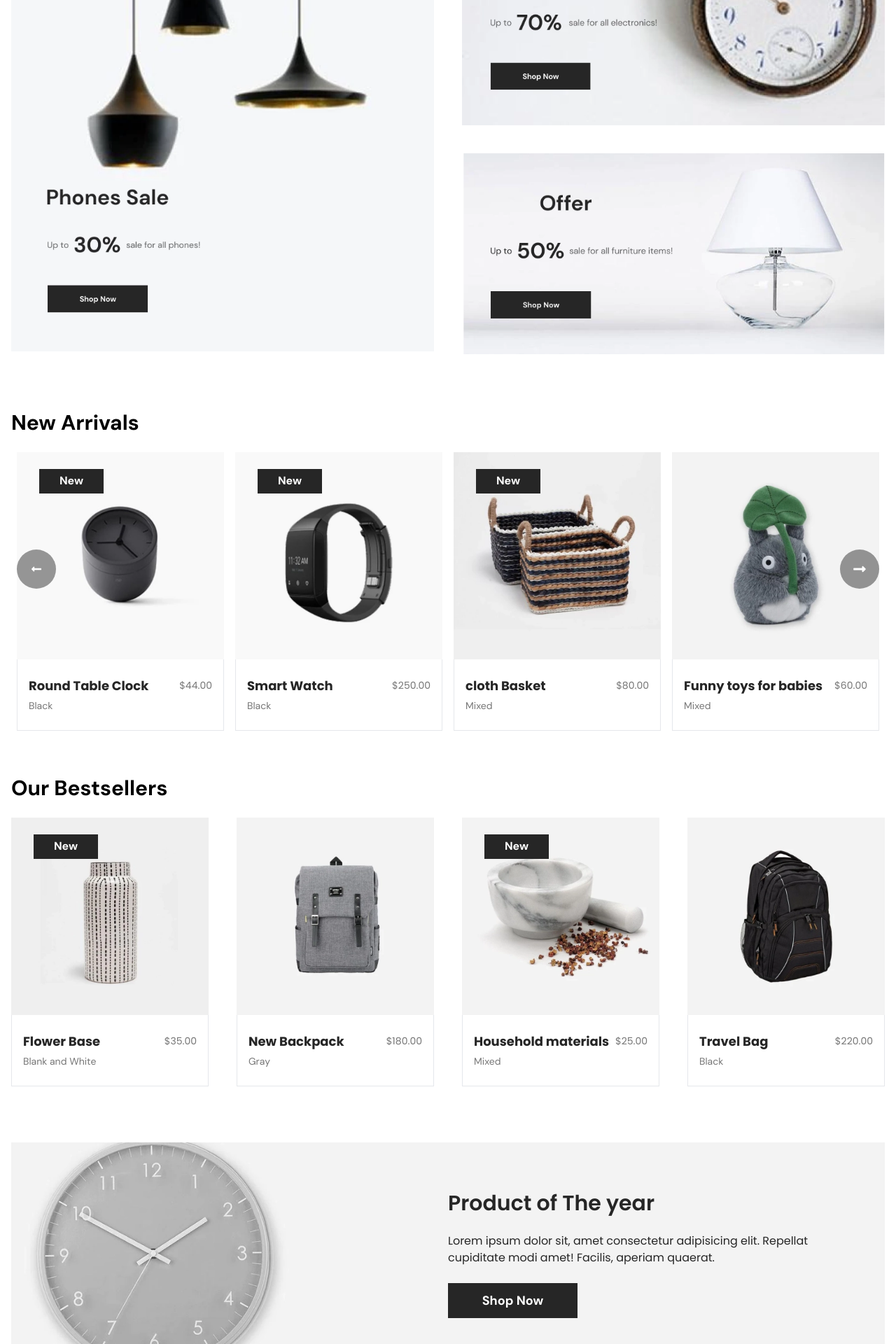
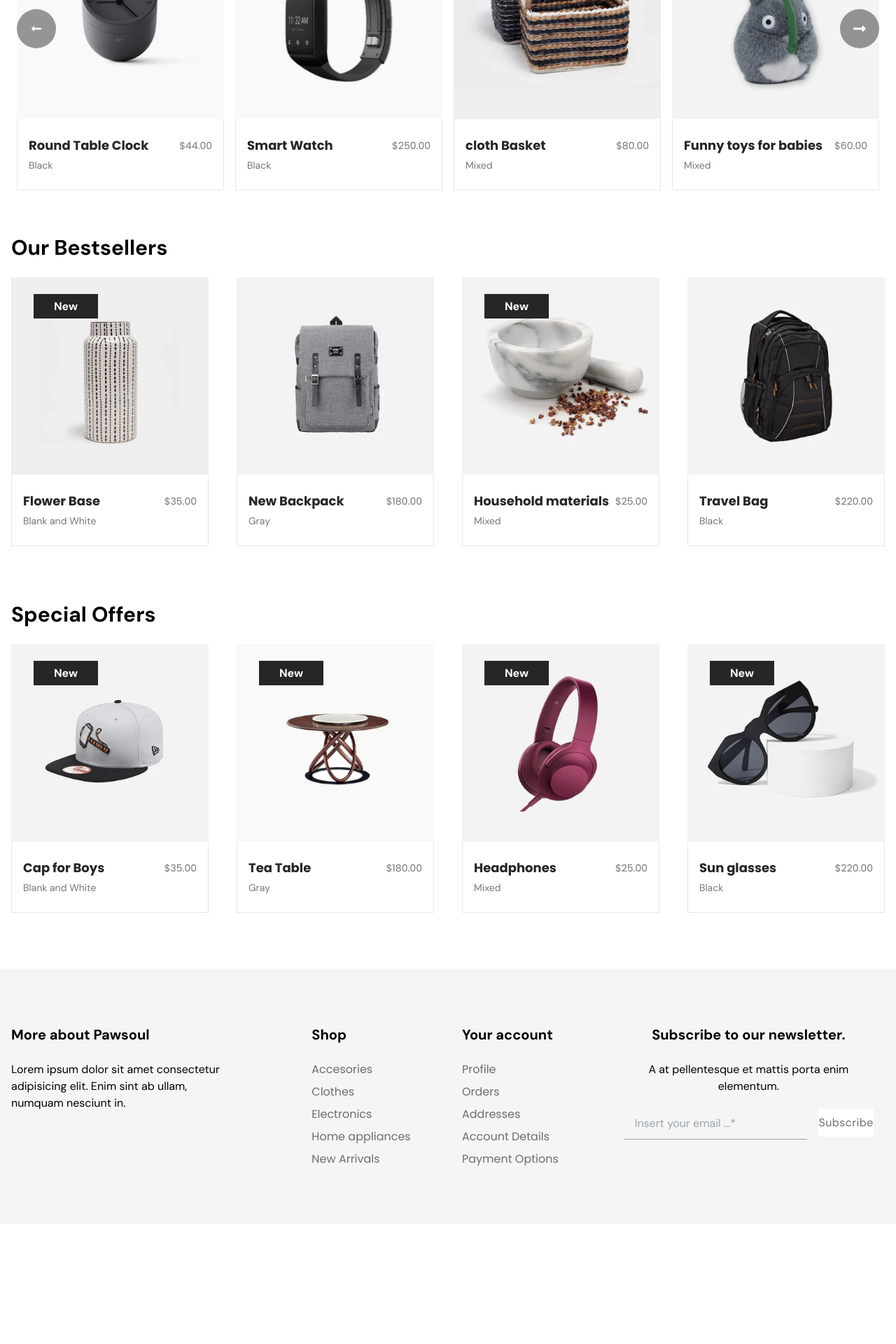
Before and after one commit to imkairis/LV_Client, a React (Create React App) app: page / in a window 1280 px wide. Shown: the part 880-2800 px from the top of the page at 70% size. After the commit the page ends 2628 px from the top, so only its background shows below. Built offline with nearby package versions, Linux system fonts and the light colour scheme.

Commit message:
sua home

```diff
--- a/src/pages/Home/Home.jsx
+++ b/src/pages/Home/Home.jsx
@@ -2,20 +2,16 @@ import Banner from "../../components/Banner/Banner";
 import BannerBottom from "../../components/Banner/BannerBottom";
 import BestSellers from "../../components/home/BestSellers/BestSellers";
 import NewArrivals from "../../components/home/NewArrivals/NewArrivals";
-import Sale from "../../components/home/Sale/Sale";
 import SpecialOffers from "../../components/home/SpecialOffers/SpecialOffers";
-import YearProduct from "../../components/home/YearProduct/YearProduct";
 
 const Home = () => {
   return (
-        <div className='w-full mx-auto'>
+    <div className="w-full mx-auto">
       <Banner />
       <BannerBottom />
-            <div className='max-w-container mx-auto px-4'>
-                <Sale />
+      <div className="max-w-container mx-auto px-4">
         <NewArrivals />
         <BestSellers />
-                <YearProduct />
         <SpecialOffers />
       </div>
     </div>
```
Lines whose indentation alone changed are shown as unchanged.
